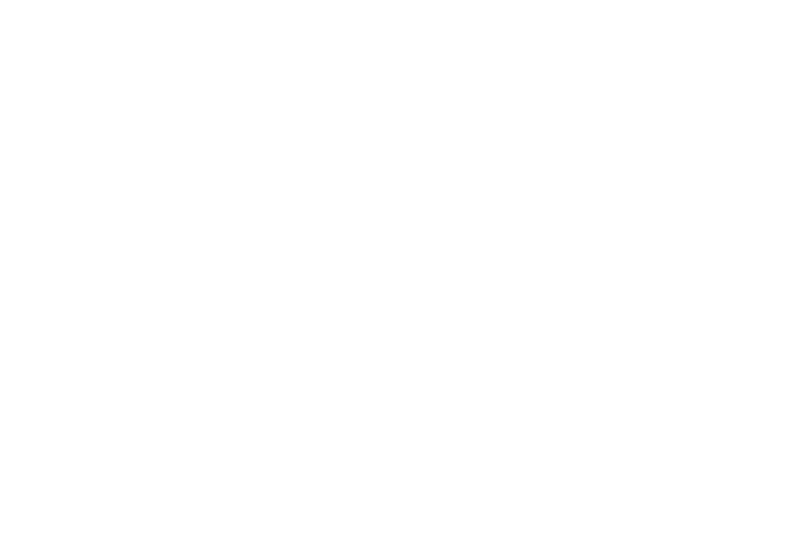
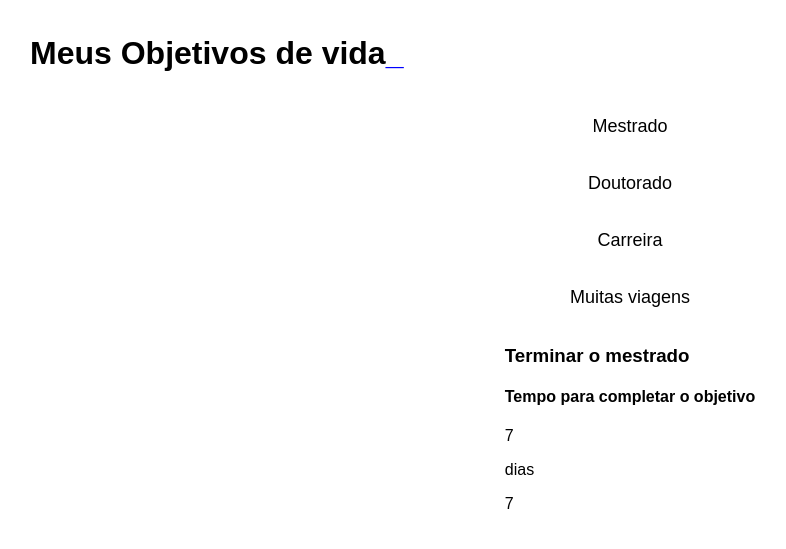
Before and after one commit to Thphom/carlos.1, a plain HTML site: page index.html in a window 1280 px wide. Shown: the whole page, without its empty margins (10-796 px from the left). Drawn offline with Linux system fonts and the light colour scheme.

Commit message:
Add files via upload

```diff
--- a/index.html
+++ b/index.html
@@ -2,11 +2,46 @@
 <html lang="pt-br">
 <head>
     <meta charset="UTF-8">
-    <meta http-equiv="X-UA-Compatible" content="IE=edge">
-    <meta name="viewport" content="width=device-width, initial-scale=1.0">
-    <title>Document</title>
+    <meta name="viewport" content="widht=device-widht, initial-scale=1.0">
+    <title>Meus Objetivos de vida</title>
+    <link rel="stylesheet" href="style.css">
 </head>
+
 <body>
+    <section class="conteudo-principal">
+        <h2 class="titulo-principal">Meus Objetivos de vida<span>_</span></h2>
+        <div class="conteudo">
+        <div class="botoes">
+            <button class="botao ativo">Mestrado</button>
+            <button class="botao">Doutorado</button>
+            <button class="botao">Carreira</button>
+            <button class="botao">Muitas viagens</button>
+        </div>
+        <div class="abas-texto ativo">
+            <div class="aba-conteudo ativo">
+                <h3 class="aba-conteudo-titulo-principal">Terminar o mestrado </h3>
+                <h4 class="aba-conteudo-titulo-secundario">Tempo para completar o objetivo</h4>
+                <div class="contador"></div>
+                <div class="contador-digito">
+                    <p class="contador-digito-numero">7</p>
+                    <p class="contador-digito-texto">dias</p>
+                </div>
+                <div class="contador-digito">
+                    <p class="contador-digito-numero">7</p>
+                </div>
+            </div>
+        </div>
 
 </body>
 </html>
+<html lang="pt-br">
+<body>
+    <section class="conteudo-principal">
+        <div class="conteudo">
+        <div class="abas-texto ativo">
+             <p class="contador-digito-texto ativo"></p>
+        </div>
+        </div>
+    </section>
+</body>
+</html>
--- a/style.css
+++ b/style.css
@@ -1,6 +1,6 @@
+@import
 
-
-:root {
+:root{
     --branco:  #FFFFFF;
     --botao-ativo:  #3A375E;
     --botao-inativo:   rgba(70, 66, 111, 0.5);
```
Also changed, not shown: 1 other file.
